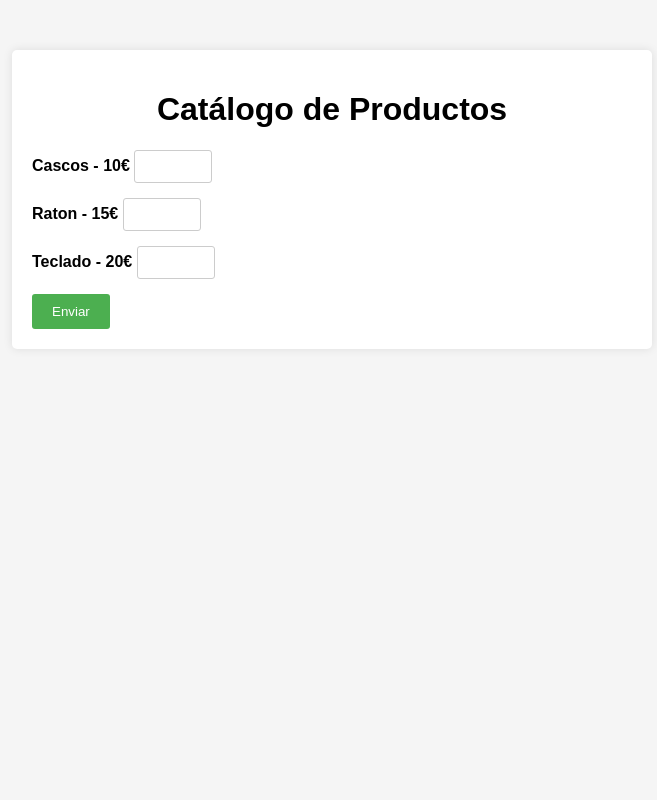
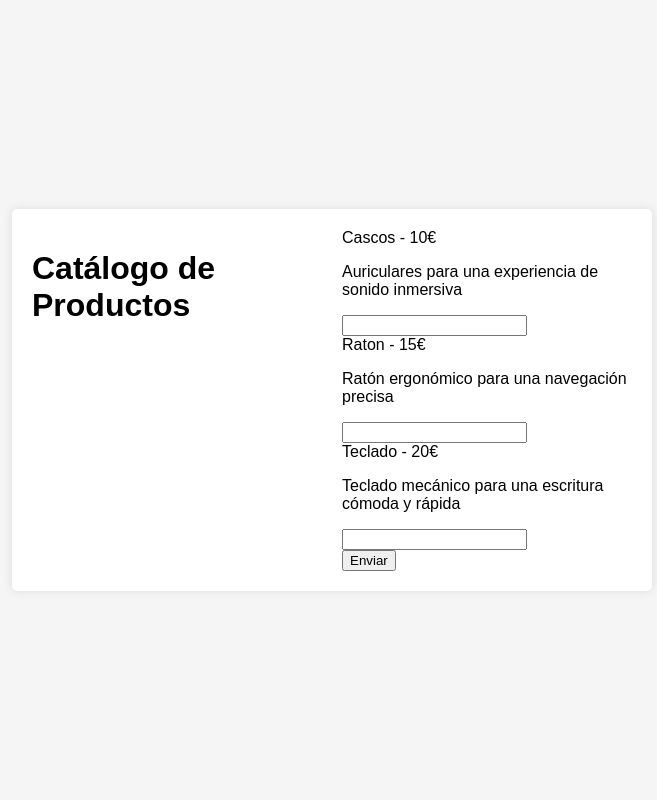
Before and after one commit to MarkelOnaindia/daws-php-2023-24, a PHP site: page /ejercicio05.php in a window 1280 px wide. Shown: the whole page, without its empty margins (308-965 px from the left). Run offline with PHP 8.4, Linux system fonts and the light colour scheme.

Commit message:
correccion 5

```diff
--- a/02-Formularios/ejercicio05.php
+++ b/02-Formularios/ejercicio05.php
@@ -1,8 +1,8 @@
 <?php
 $productos = [
-    ["id" => 1, "nombre" => "Cascos", "descripcion" => "Descripción del producto 1", "precio" => 10],
-    ["id" => 2, "nombre" => "Raton", "descripcion" => "Descripción del producto 2", "precio" => 15],
-    ["id" => 3, "nombre" => "Teclado", "descripcion" => "Descripción del producto 3", "precio" => 20]
+    ["id" => 1, "nombre" => "Cascos", "descripcion" => "Auriculares para una experiencia de sonido inmersiva", "precio" => 10],
+    ["id" => 2, "nombre" => "Raton", "descripcion" => "Ratón ergonómico para una navegación precisa", "precio" => 15],
+    ["id" => 3, "nombre" => "Teclado", "descripcion" => "Teclado mecánico para una escritura cómoda y rápida", "precio" => 20]
 ];
 
 $totalCompra = 0;
@@ -17,3 +17,4 @@
 }
 
 require "ejercicio05.view.php";
+?>
--- a/02-Formularios/ejercicio05.view.php
+++ b/02-Formularios/ejercicio05.view.php
@@ -10,69 +10,68 @@
     background-color: #f5f5f5;
     margin: 0;
     padding: 0;
+    display: flex;
+    justify-content: center;
+    align-items: center;
+    height: 100vh;
 }
 
 .container {
+    display: grid;
+    grid-template-columns: 1fr 1fr;
+    gap: 20px;
     max-width: 600px;
-            margin: 0 auto;
+    padding: 20px;
     background-color: #ffffff;
-            padding: 20px;
     border-radius: 5px;
     box-shadow: 0 0 10px rgba(0, 0, 0, 0.1);
-            margin-top: 50px;
 }
 
-        h1 {
+.product {
     text-align: center;
+    padding: 20px;
+    border: 1px solid #ccc;
+    border-radius: 5px;
 }
 
-        form {
-            margin-top: 20px;
+.product img {
+    width: 100px;
+    height: 100px;
+    object-fit: cover;
+    margin-bottom: 10px;
 }
 
-        div {
-            margin-bottom: 15px;
-        }
-
-        label {
-            font-weight: bold;
-        }
-
-        input[type="number"] {
+.product input[type="number"] {
     width: 60px;
     padding: 8px;
     border: 1px solid #ccc;
     border-radius: 3px;
 }
 
-        input[type="submit"] {
+.product button {
     background-color: #4caf50;
     color: white;
     border: none;
     padding: 10px 20px;
     cursor: pointer;
     border-radius: 3px;
+    margin-top: 10px;
 }
 
-        input[type="submit"]:hover {
+.product button:hover {
     background-color: #45a049;
 }
 
-        h2 {
+.total {
+    grid-column: span 2;
+    text-align: center;
     margin-top: 20px;
-            text-align: center;
 }
 
-        a {
-            display: block;
-            text-align: center;
-            margin-top: 20px;
-            text-decoration: none;
-            color: #4caf50;
-        }
     </style>
 </head>
 <body>
+
     <div class="container">
         <h1>Catálogo de Productos</h1>
         <form method="post" action="ejercicio05.php">
@@ -80,6 +79,7 @@
                 <div>
                     <label for="producto_<?php echo $producto['id']; ?>">
                         <?php echo $producto["nombre"]; ?> - <?php echo $producto["precio"]; ?>€
+                        <p><?php echo $producto["descripcion"]; ?></p>
                     </label>
                     <input type="number" name="producto_<?php echo $producto['id']; ?>" min="0">
                 </div>
@@ -92,5 +92,6 @@
             <a href="ejercicio05.php">Volver al Catálogo</a>
         <?php endif; ?>
     </div>
+
 </body>
 </html>
```
Lines whose indentation alone changed are shown as unchanged.
